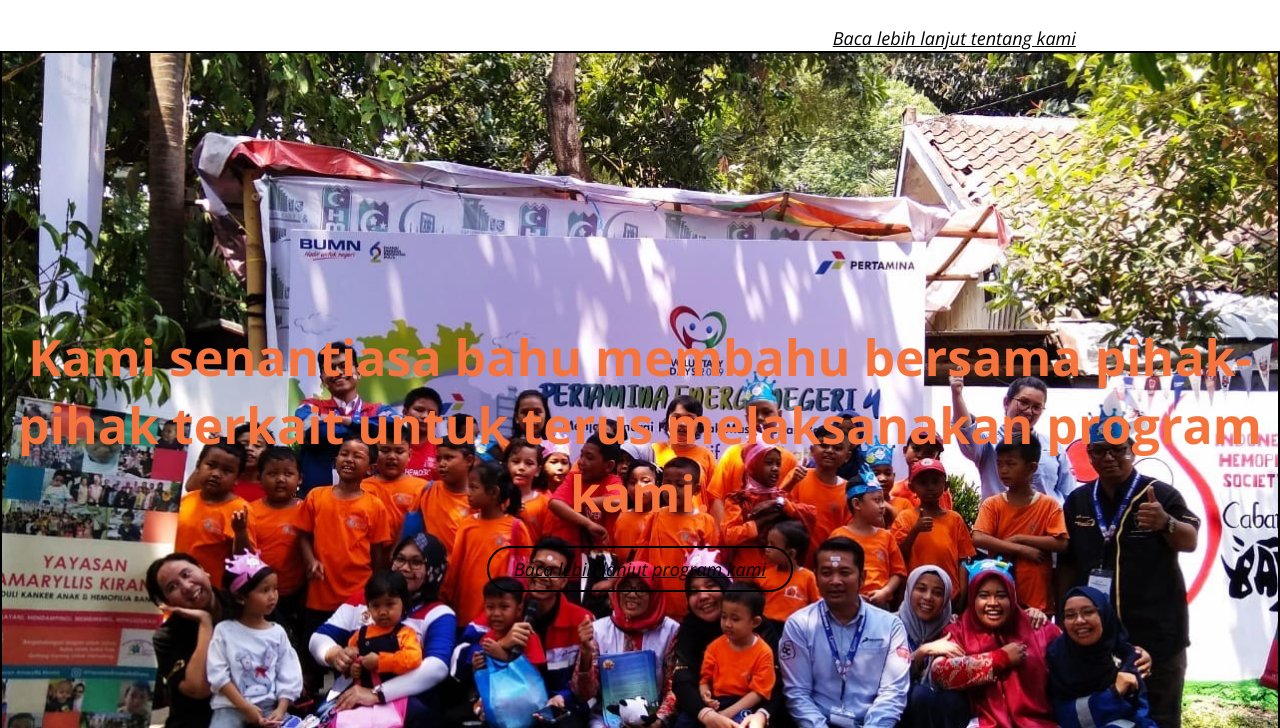
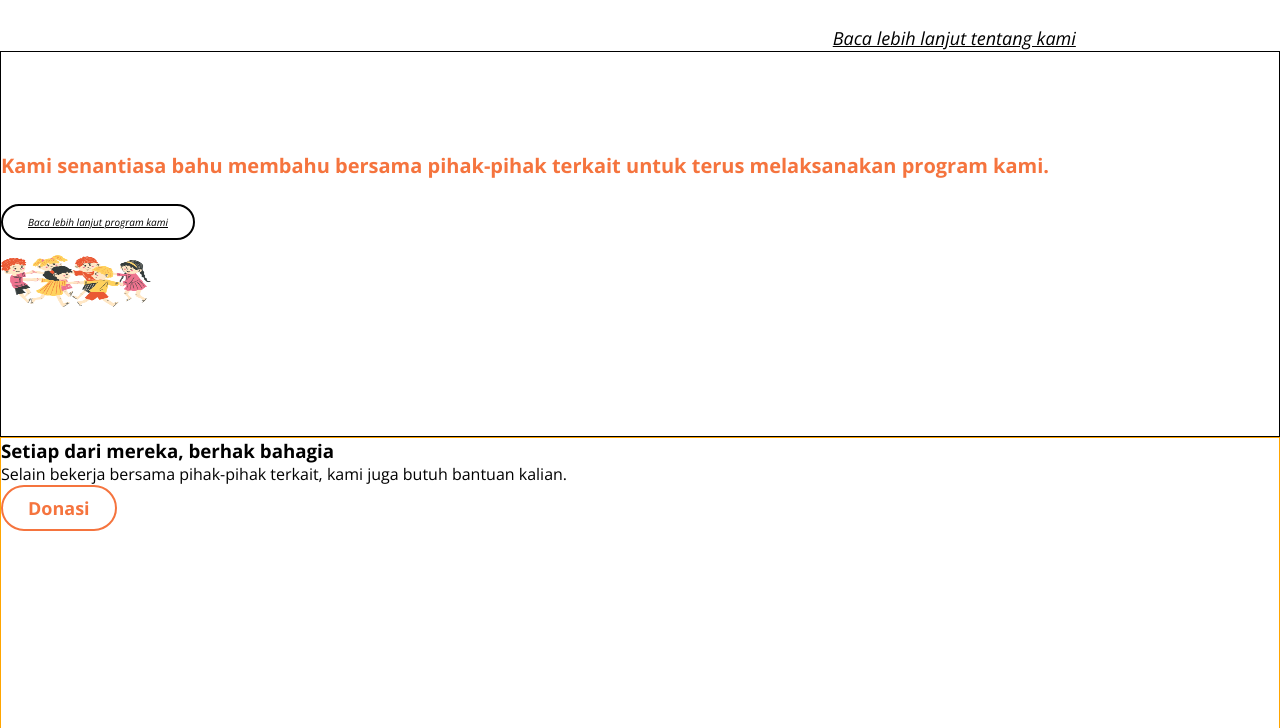
Before and after one commit to Rizqyfm/YAK, a plain HTML site: page Official website/index.html in a window 1280 px wide. Shown: the part 1492-2220 px from the top of the page. Drawn offline with nearby package versions, Linux system fonts and the light colour scheme.

Commit message:
change plan on home page design

```diff
--- a/Official website/css/style.css
+++ b/Official website/css/style.css
@@ -169,31 +169,30 @@ button:hover {
 
 /* -------third div-------- */
 #main-3 {
-  position: relative;
   overflow: auto;
-  height: 800px;
-  border: 2px solid black;
-  background-image: url('img-css/pertamina-mengajar.jpg');
-  background-size: cover;
-  background-repeat: no-repeat;
-  background-position: center;
-  padding: 270px 0;
+  /* display: flex; */
+  align-items: center;
+  justify-content: center;
+  padding: 100px 0;
+  border: 1px solid black;
+}
+
+#main-3 .animation-image-1 {
+  height: 100px;
+  width: 150px;
 }
 
 
-#main-3 .line1-div3, .cta-program {
-  text-align: center;
-}
-
 .line1-div3 {
   color: #f5743e;
-  font-size: 50px;
+  font-size: 20px;
   font-weight: 700;
 }
 
 .cta-program {
   margin-top: 30px;
 }
+
 .cta-program a {
   color: black;
   text-decoration: underline;
@@ -202,6 +201,7 @@ button:hover {
   border-radius: 30px;
   padding: 9px 25px;
   cursor: pointer;
+  font-size: 10px;
 }
 
 .cta-program a:hover {
--- a/Official website/index.html
+++ b/Official website/index.html
@@ -48,8 +48,9 @@
 		</div>
 		<!-- Third div -->
 		<div id="main-3">
-			<p class="line1-div3" >Kami senantiasa bahu membahu bersama pihak-pihak terkait untuk terus melaksanakan program kami.</p>
-			<p class="cta-program"><i><a href="#">Baca lebih lanjut program kami</a></i></p>
+				<p class="line1-div3" >Kami senantiasa bahu membahu bersama pihak-pihak terkait untuk terus melaksanakan program kami.</p>
+				<p class="cta-program"><i><a href="#">Baca lebih lanjut program kami</a></i></p>
+				<img class="animation-image-1" src="image/children.png" alt="children">
 		</div>
 		<!-- Fourth div -->
 		<div id="main-4">
```
